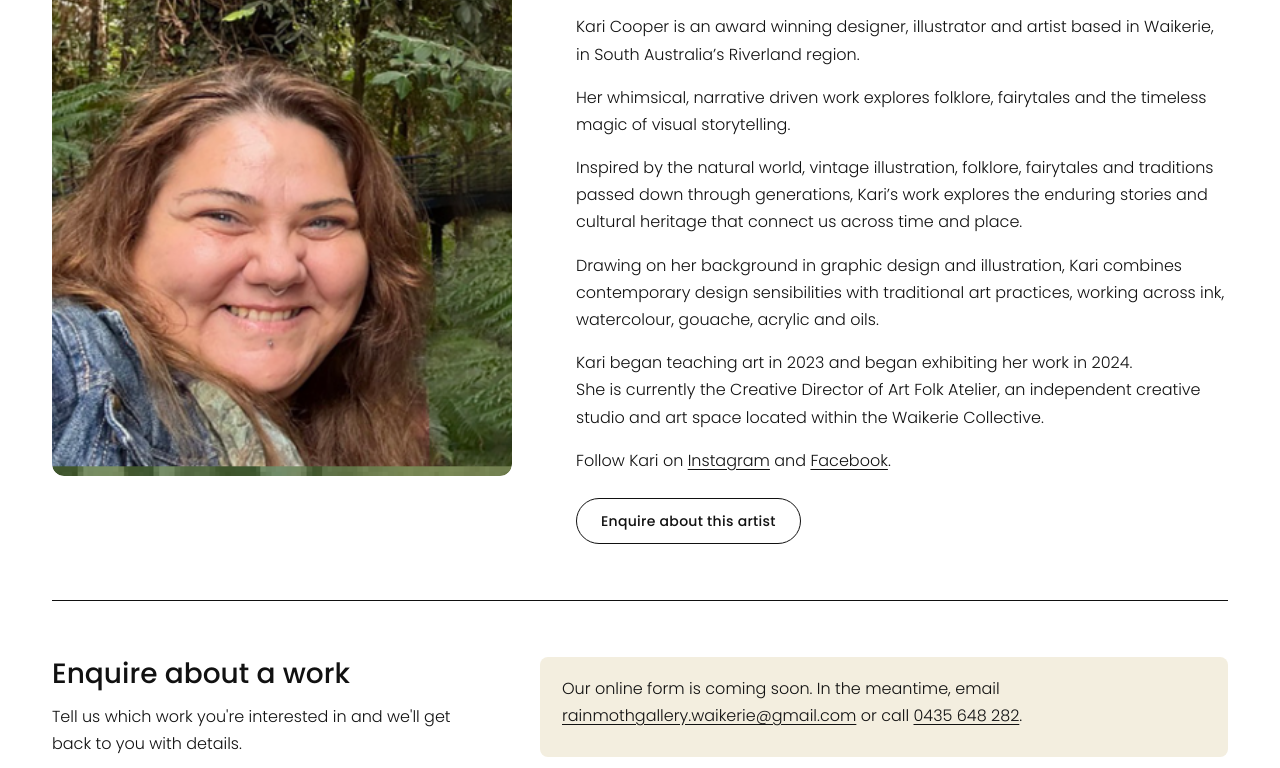
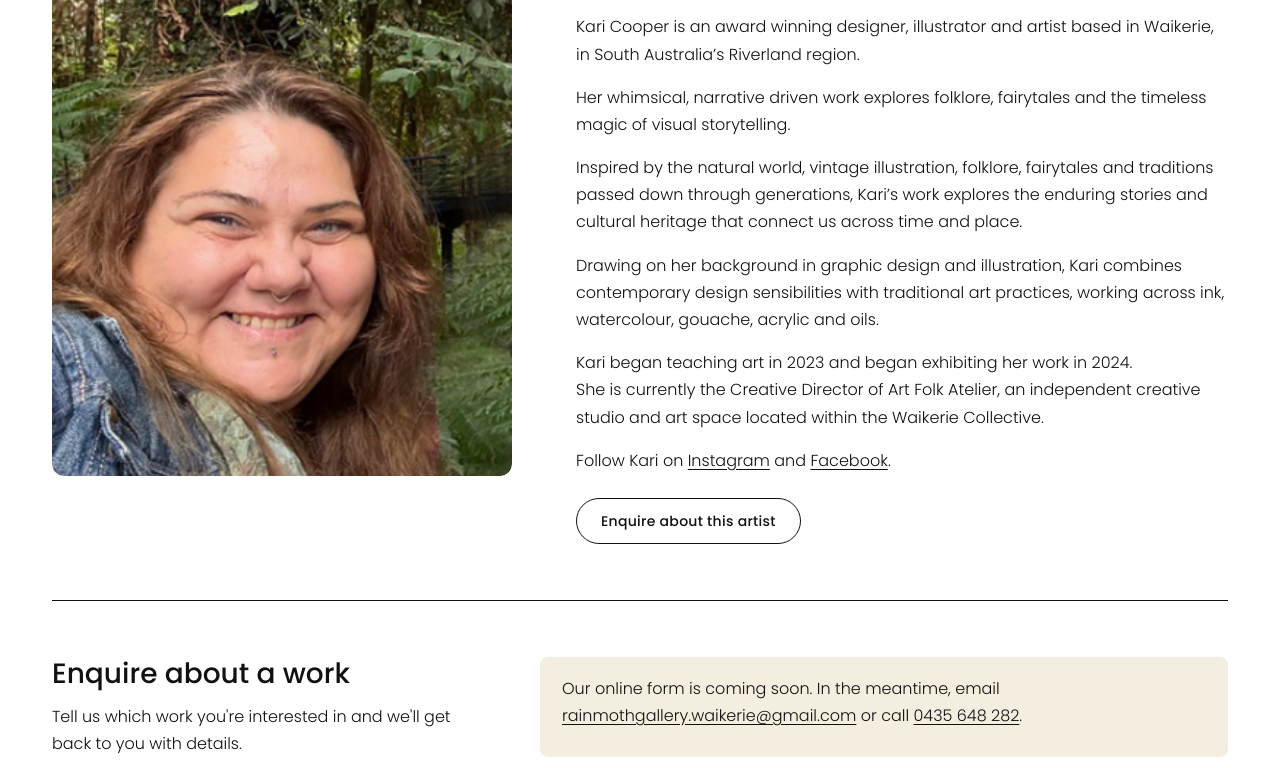
Before and after one commit to RainMoth-Gallery/website, an Astro site: page /artists/kari-cooper in a window 1280 px wide. Shown: the part 332-1100 px from the top of the page. Built offline with nearby package versions, Linux system fonts and the light colour scheme; Astro itself is replaced by a stand-in of ours.

Commit message:
Update src/content/artists/kari-cooper.md (via Pages CMS)

```diff
--- a/src/content/artists/kari-cooper.md
+++ b/src/content/artists/kari-cooper.md
@@ -2,7 +2,7 @@
 name: Kari Cooper
 medium: ink, watercolour, gouache, acrylic and oils
 town: Waikerie
-portrait: /images/uploads/Kari_Cooper.png
+portrait: /images/uploads/Kari_Cooper_V2.png
 order: 100
 draft: false
 ---
```
